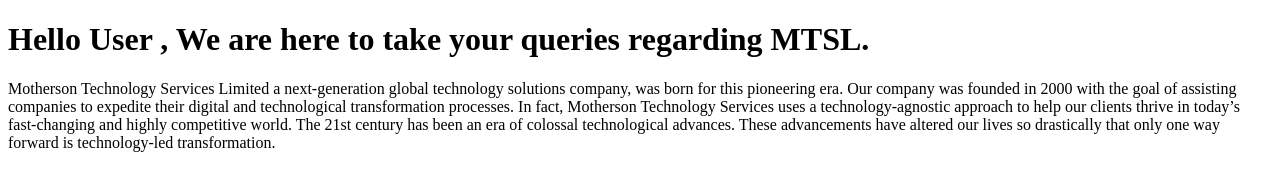
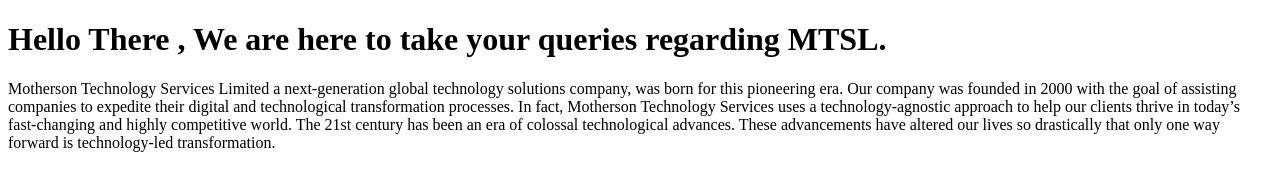
Before and after one commit to jaya855/cicd-freestyle, a plain HTML site: page index.html in a window 1280 px wide. Drawn offline with Linux system fonts and the light colour scheme.

Commit message:
Update index.html

```diff
--- a/index.html
+++ b/index.html
@@ -5,7 +5,7 @@
     <meta name="viewport" content="width=device-width, initial-scale=1.0">
     <title>MTSL - motherson</title>
     <h1>
-        Hello User , We are here to take your queries regarding MTSL.
+        Hello There , We are here to take your queries regarding MTSL.
     </h1>
     <p>
         Motherson Technology Services Limited a next-generation global technology solutions company, was born for this pioneering era. Our company was founded in 2000 with the goal of assisting companies to expedite their digital and technological transformation processes. In fact, Motherson Technology Services uses a technology-agnostic approach to help our clients thrive in today’s fast-changing and highly competitive world. The 21st century has been an era of colossal technological advances. These advancements have altered our lives so drastically that only one way forward is technology-led transformation.
```
